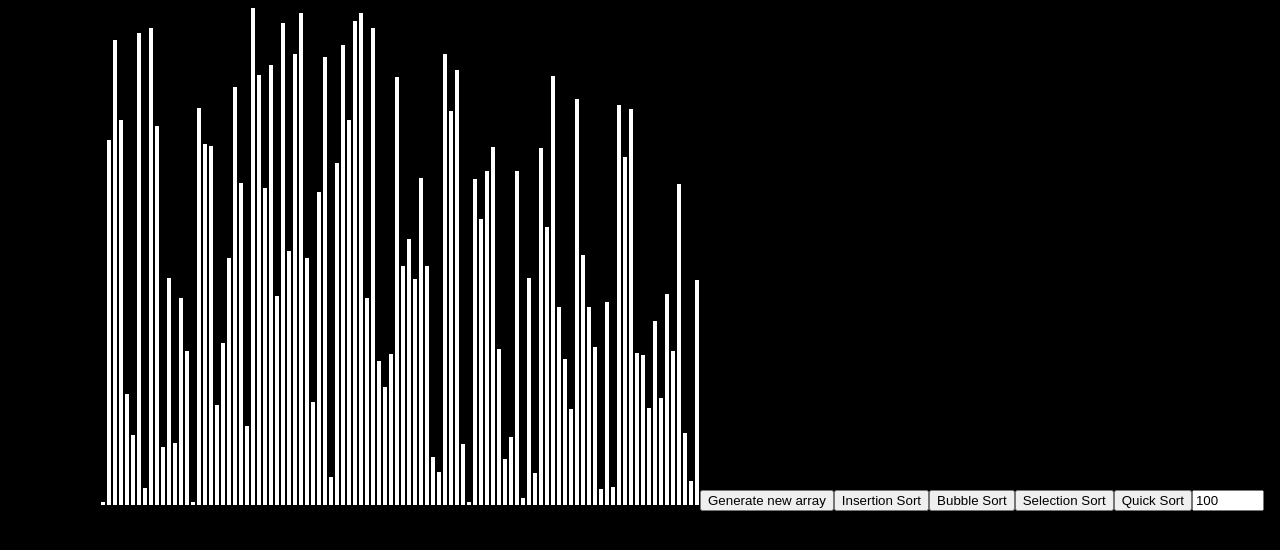
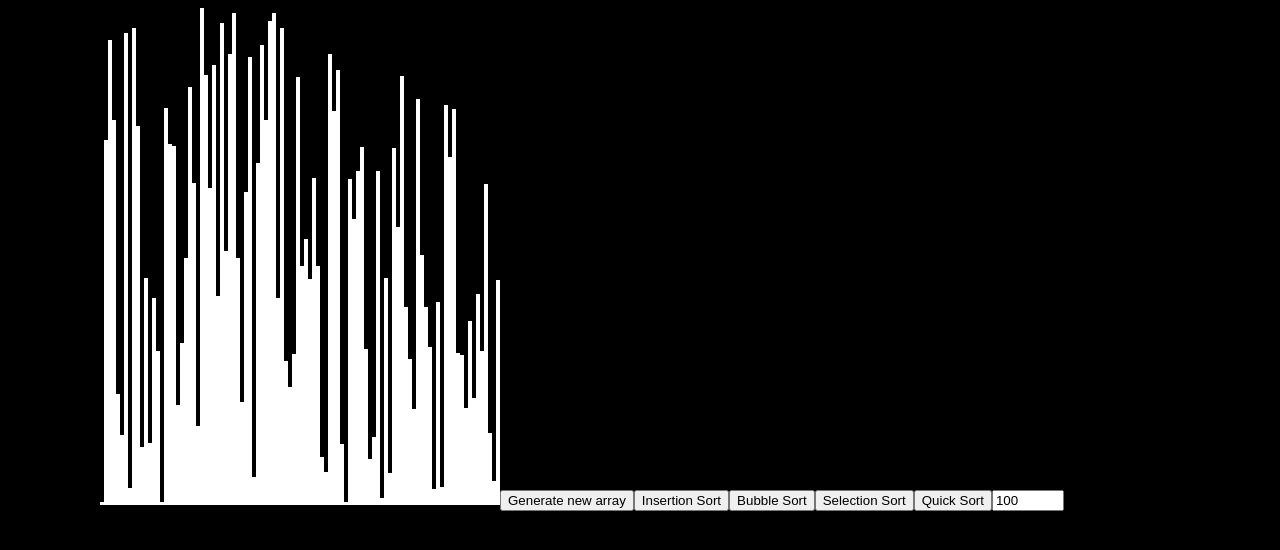
Before and after one commit to NicolasPCouts/sorting-visualizer, a React (Create React App) app: page / in a window 1280 px wide. Shown: the top 550 px of the page. Built offline with nearby package versions, Linux system fonts and the light colour scheme.

Commit message:
using new sleep function instead of setTimeout

```diff
--- a/src/SortingVisualizer/SortingVisualizer.css
+++ b/src/SortingVisualizer/SortingVisualizer.css
@@ -9,5 +9,5 @@ html{
 
 .array-item{
     display: inline-block;
-    margin: 0px 1px;
+
 }
--- a/src/SortingVisualizer/SortingVisualizer.jsx
+++ b/src/SortingVisualizer/SortingVisualizer.jsx
@@ -35,7 +35,7 @@ export default class SortingVisualizer extends React.Component{
         this.setState({ arrayToSort, prevChanged });
     }
 
-    SortArray(algo){
+    async SortArray(algo){
         let sortedArrayAnim = algo(this.state.arrayToSort);
         let arrayToSort = this.state.arrayToSort;
         let prevChanged = this.state.prevChanged;
@@ -43,7 +43,7 @@ export default class SortingVisualizer extends React.Component{
         for (let index = 0; index < sortedArrayAnim.length; index++) {
             const [i,j] = sortedArrayAnim[index];
 
-            setTimeout(() => {
+            //setTimeout(() => {
                 let temp = arrayToSort[i];
                 arrayToSort[i] = arrayToSort[j];
                 arrayToSort[j] = temp;
@@ -56,18 +56,20 @@ export default class SortingVisualizer extends React.Component{
                 }
 
                 this.setState({ arrayToSort,prevChanged });
-            }, index * 10);
+                await sleep(10);
+
+            //}, index * 10);
         }
     }
 
-    quickSort(){
+    async quickSort(){
         let sortedArrayAnim = GetQuickSortAnimation(this.state.arrayToSort);
         let arrayToSort = this.state.arrayToSort;
         let prevChanged = this.state.prevChanged;
         for (let index = 0; index < sortedArrayAnim.length; index++) {
             const [i,j] = sortedArrayAnim[index];
 
-            setTimeout(() => {
+            //setTimeout(() => {
                 //change array
                 let temp = arrayToSort[i];
                 arrayToSort[i] = arrayToSort[j];
@@ -81,8 +83,8 @@ export default class SortingVisualizer extends React.Component{
                 }
 
                 this.setState({ arrayToSort, prevChanged })
-
-            }, index * 10);
+                await sleep(10);
+            //}, index * 10);
         }
     }
 
@@ -166,3 +168,6 @@ export default class SortingVisualizer extends React.Component{
         return Math.floor(Math.random() * (max - min + 1)) + min;
     }
 }
+const sleep = (milliseconds) => {
+    return new Promise(resolve => setTimeout(resolve, milliseconds))
+}
```
